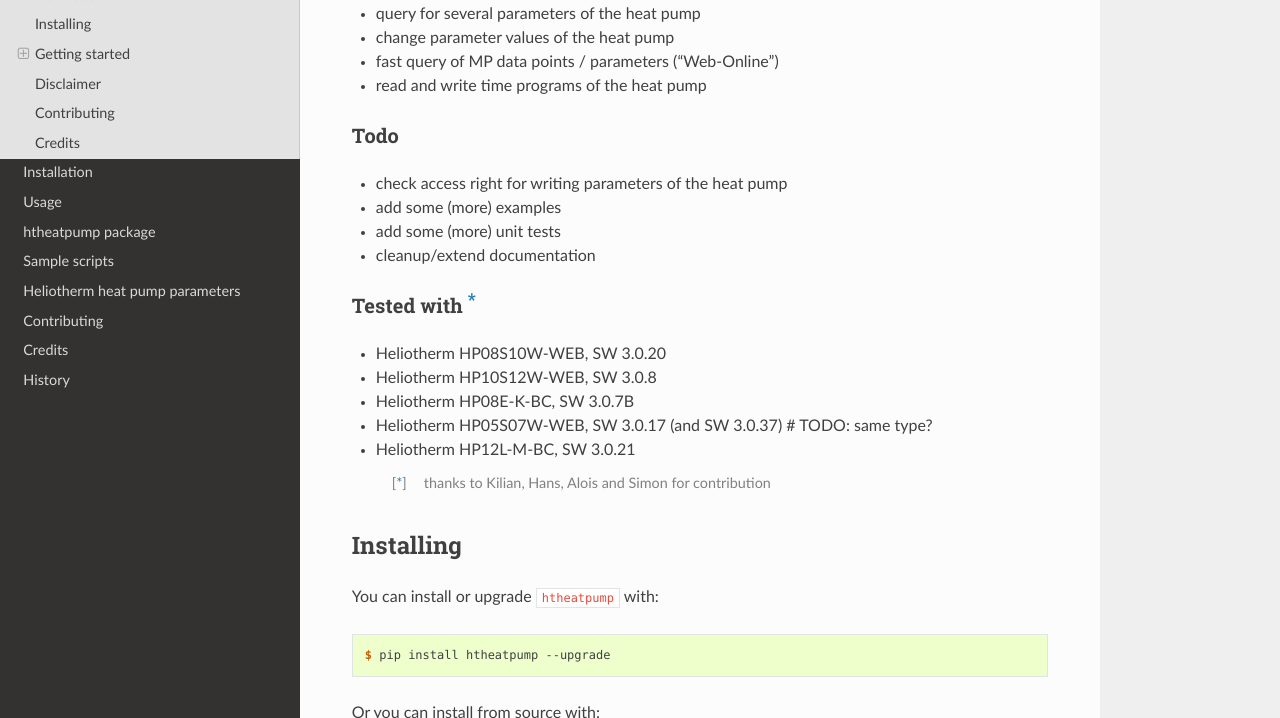
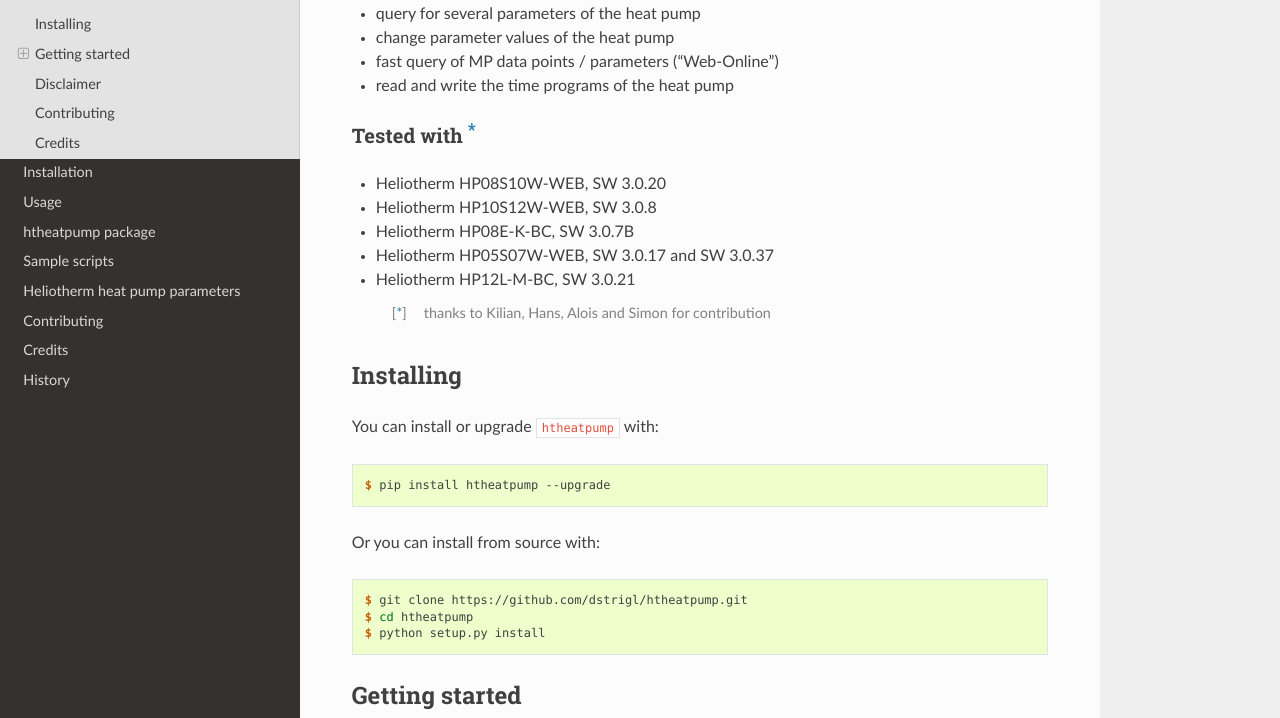
Before and after one commit to dstrigl/htheatpump, a Sphinx documentation site: the page built from docs/readme.rst, in a window 1280 px wide and 900 px high, scrolled down 742 px, cut to the strip 182-900 px from the top of the window. Built offline with Sphinx 7.4.7 and the Read the Docs theme 2.0.0, drawn with Linux system fonts in a browser that asks for light colours.

Commit message:
ongoing work

```diff
--- a/README.rst
+++ b/README.rst
@@ -31,6 +31,7 @@
 This library provides a pure Python interface to access `Heliotherm <http://www.heliotherm.com/>`_ heat pumps
 over a serial connection. It's compatible with Python version 3.5, 3.6 and 3.7.
 
+
 Features
 ~~~~~~~~
 
@@ -42,16 +43,7 @@
 * query for several parameters of the heat pump
 * change parameter values of the heat pump
 * fast query of MP data points / parameters ("Web-Online")
-* read and write time programs of the heat pump
-
-
-Todo
-~~~~
-
-* check access right for writing parameters of the heat pump
-* add some (more) examples
-* add some (more) unit tests
-* cleanup/extend documentation
+* read and write the time programs of the heat pump
 
 
 Tested with [*]_
@@ -60,7 +52,7 @@
 * Heliotherm HP08S10W-WEB, SW 3.0.20
 * Heliotherm HP10S12W-WEB, SW 3.0.8
 * Heliotherm HP08E-K-BC, SW 3.0.7B
-* Heliotherm HP05S07W-WEB, SW 3.0.17 (and SW 3.0.37)  # TODO: same type?
+* Heliotherm HP05S07W-WEB, SW 3.0.17 and SW 3.0.37
 * Heliotherm HP12L-M-BC, SW 3.0.21
 
   .. [*] thanks to Kilian, Hans, Alois and Simon for contribution
--- a/docs/htparams.rst
+++ b/docs/htparams.rst
@@ -8,7 +8,7 @@
   * Heliotherm HP08S10W-WEB, SW 3.0.20
   * Heliotherm HP10S12W-WEB, SW 3.0.8
   * Heliotherm HP08E-K-BC, SW 3.0.7B
-  * Heliotherm HP05S07W-WEB, SW 3.0.17 (and SW 3.0.37)  # TODO: same type?
+  * Heliotherm HP05S07W-WEB, SW 3.0.17 and SW 3.0.37
   * Heliotherm HP12L-M-BC, SW 3.0.21
 
 
```
